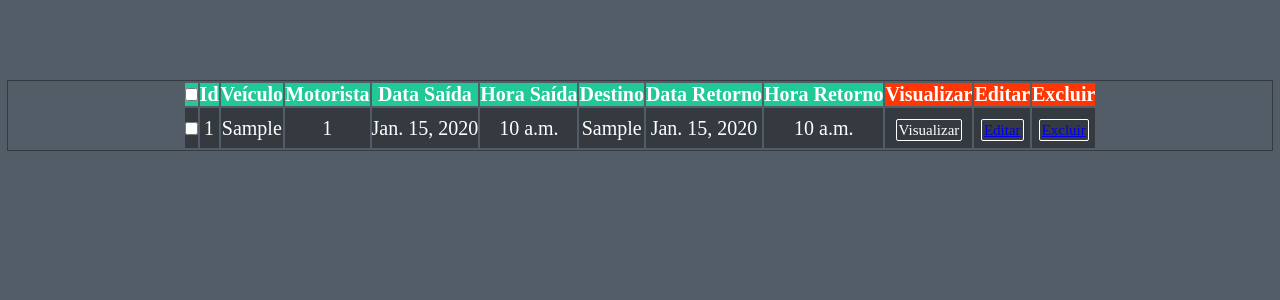
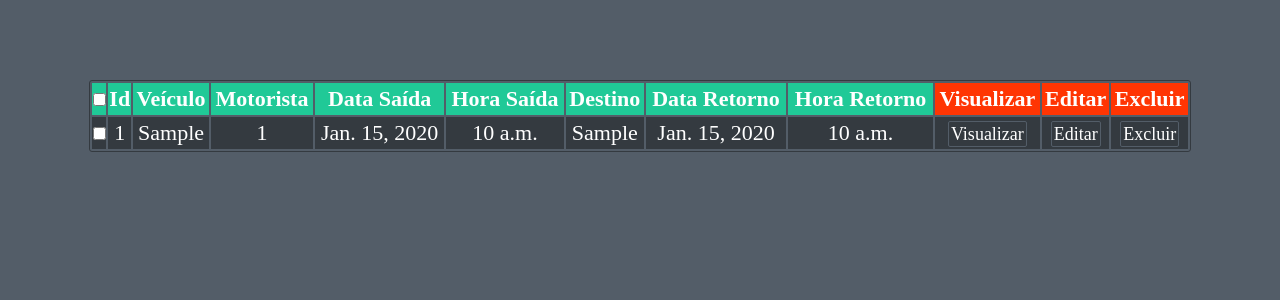
Before and after one commit to Guilherme-S222/Projeto_django, a Django app: page / in a window 1280 px wide. Shown: the part 59-359 px from the top of the page. Run offline with Django 4.2, Linux system fonts and the light colour scheme; tables that the repository leaves empty hold one stand-in row (values such as "Sample post"); some web fonts are replaced.

Commit message:
update-ok

```diff
--- a/app/static/css/index.css
+++ b/app/static/css/index.css
@@ -49,39 +49,39 @@ body{
 /* TABELA DE CONSULTAS */
 .table-movimentacao{
     display: flex;
-    max-width: 1200px;
-    width: 100%;
+    flex-direction: column;
+    max-width: 1100px;
     margin: 5rem auto;
-    padding: 0 2rem;
-    justify-content: center;
     border-collapse: collapse;
     border: 1px solid #343a40;
-    width: 150rem;
+    border-radius: 3px;
 }
-
-.table-movimentacao thead th{
-    font-size: 20px;
-    background-color: #20c997;
-    height: 10px;
-    color: #fff;
-}
-
-tbody tr {
-    height: 40px;
-    border-bottom: 1px solid #343a40;
-    background-color: #343a40;
+.table-movimentacao table{
+    font-size: 22px;
     text-align: center;
-    color: #fff;
 
 }
+.title{
+    background-color: #20c997;
+    color: #fff;
+    height: 2rem;
 
-table tbody tr td{
-    font-size: 20px;
+
+
+}
+.table-content{
+    color: #fff;
+    background-color: #343a40;
+    height: 2rem;
+
+
 }
 .btn-action{
     cursor: pointer;
-    border: 1px solid #fff;
+    border: 1px solid #535d68;
     border-radius: 2px;
     padding: 2px;
-    font-size: 15px;
+    font-size: 18px;
+    text-decoration: none;
+    color: #fff;
 }
--- a/app/templates/principal/index.html
+++ b/app/templates/principal/index.html
@@ -33,8 +33,8 @@
     <div class="table-movimentacao">
         <table>
             <thead>
-                <tr class="title" id="checkall">
-                    <th><input type="checkbox" class="checkall"></th>
+                <tr class="title">
+                    <th><input type="checkbox"></th>
                     <th>Id</th>
                     <th>Veículo</th>
                     <th>Motorista</th>
@@ -50,8 +50,8 @@
             </thead>
             <tbody>
                 {% for id_controle in controle_veiculos %}
-                    <tr>
-                        <td><input type="checkbox" class="checkthis"></td>
+                    <tr class="table-content">
+                        <td class="content"><input type="checkbox"></td>
                         <td>{{ id_controle.id_controle }}</td>
                         <td>{{ id_controle.placa_veiculo_FK }}</td>
                         <td>{{ id_controle.cod_motorista_FK }}</td>
@@ -60,7 +60,7 @@
                         <td>{{ id_controle.destino }}</td>
                         <td>{{ id_controle.data_retorno }}</td>
                         <td>{{ id_controle.hora_retorno }}</td>
-                        <td><a class="btn-action">Visualizar</a></td>
+                        <td><a href="/edit/{{ id_controle.id_controle }}" class="btn-action">Visualizar</a></td>
                         <td><a href="/edit/{{ id_controle.id_controle }}"  class="btn-action">Editar</a></td>
                         <td><a href="/delete/{{ id_controle.id_controle }}" class="btn-action">Excluir</a></td>
                     </tr>
--- a/app/views.py
+++ b/app/views.py
@@ -18,11 +18,6 @@ from app.models import ControleVeiculos
 def home(request):
     controle_veiculos = ControleVeiculos.objects.all()
     return render(request,'principal/index.html',{'controle_veiculos': controle_veiculos})
-
-# EDIÇÃO DE CONTROLE
-def edit(resquest, id_controle):
-    id_controle = ControleVeiculos.objects.get(id_controle=id_controle)
-    return render(resquest, 'movimentacao/edit.html',{'id_controle': id_controle})
 
 
 # CADASTRO DE VEICULOS
@@ -72,3 +67,16 @@ def movimentacao(request):
     else:
         form = ControleForm()
     return render(request,'movimentacao/movimentacao.html',{'form':form})
+
+# EDIÇÃO DE CONTROLE
+def edit(request, id_controle):
+    id_controle = ControleVeiculos.objects.get(id_controle=id_controle)
+    return render(request, 'movimentacao/edit.html',{'id_controle': id_controle})
+
+def update(request, id_controle):
+    id_controle = ControleVeiculos.objects.get(id_controle=id_controle)
+    form = ControleForm(request.POST, instance= id_controle)
+    if form.is_valid():
+        form.save()
+        return redirect('/')
+    return render(request, 'edit.html', {'id_controle': id_controle})
--- a/projeto_django/urls.py
+++ b/projeto_django/urls.py
@@ -9,4 +9,5 @@ urlpatterns = [
     path('cadmotoristas/',views.cadmotoristas,name='cadmotoristas'),
     path('movimentacao/',views.movimentacao,name='movimentacao'),
     path('edit/<int:id_controle>', views.edit, name='edit'),
+    path('update/<int:id_controle>', views.update, name='update'),
 ]
```
Also changed, not shown: app/templates/movimentacao/edit.html (+8 -8 lines).
